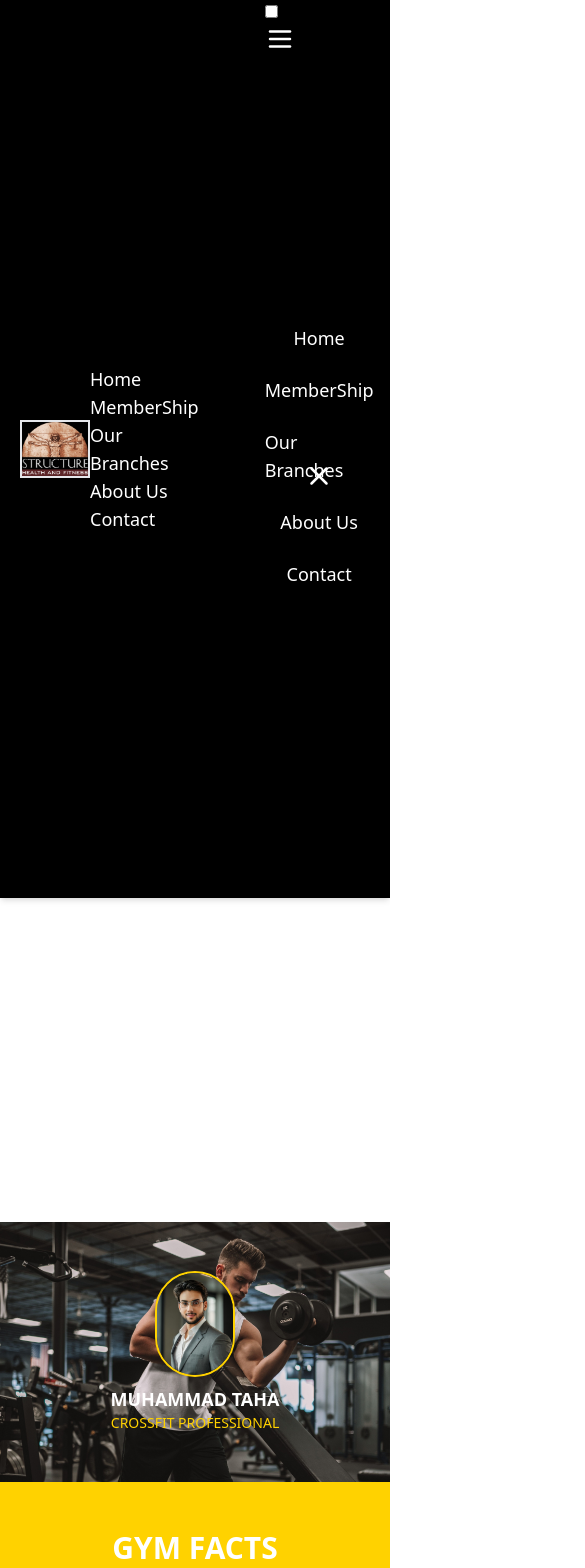
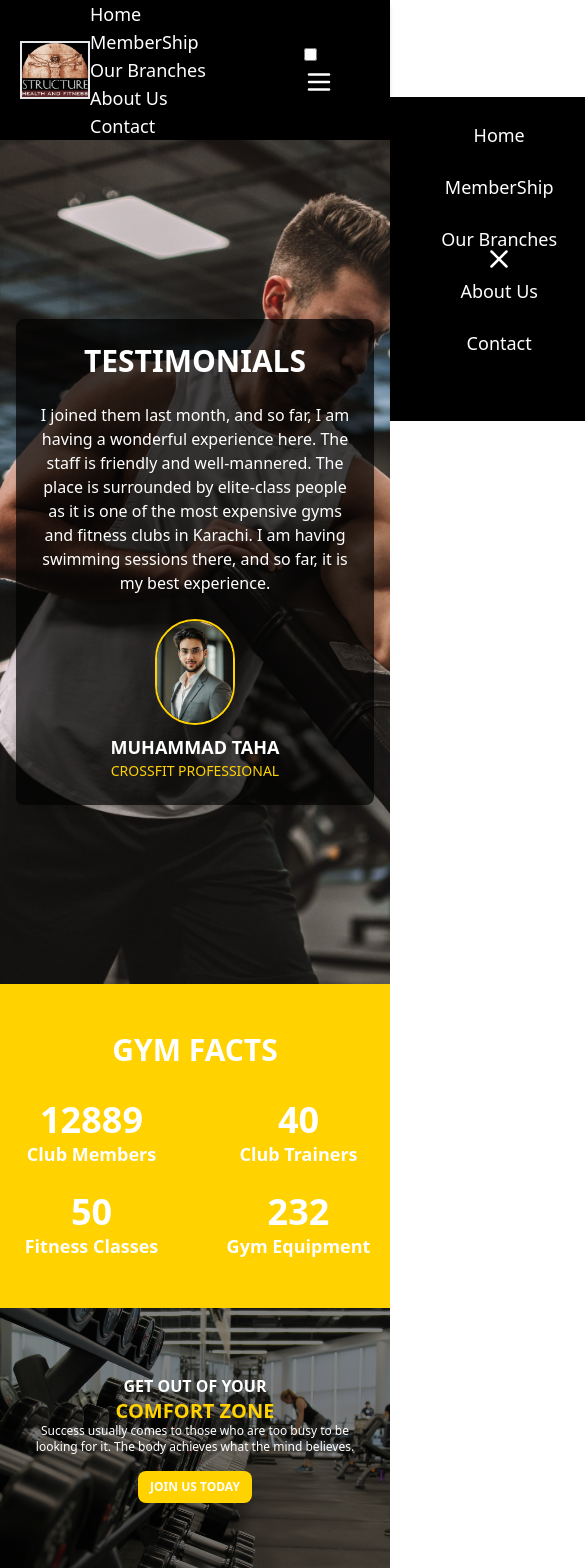
Before and after one commit to tahaawan123/gym-website, a Next.js app: page /GymReviews in a window 390 px wide. Shown: the top 1568 px of the page, 585 px wide, since content can reach past the window. Built offline with nearby package versions, Linux system fonts and the light colour scheme.

Commit message:
make Responsive Website

```diff
--- a/Components/Header.tsx
+++ b/Components/Header.tsx
@@ -5,7 +5,7 @@ import { Menu, X } from "lucide-react";
 
 const HeaderPage = () => {
   return (
-    <header className="fixed top-0 left-0 right-0 bg-black bg-opacity-90 backdrop-blur-lg text-white shadow-md z-50">
+    <header className="fixed top-0 left-0 right-0 bg-black bg-opacity-90 text-white shadow-md z-50">
       <nav className="flex items-center justify-between px-5 h-16 md:px-10">
         {/* Logo */}
         <Image
@@ -13,6 +13,7 @@ const HeaderPage = () => {
           alt="Logo"
           height={50}
           width={70}
+
           className="border-2 border-yellow-700"
         />
 
@@ -41,8 +42,8 @@ const HeaderPage = () => {
 
           {/* Mobile Menu */}
           <div
-            className="fixed top-0 left-0 w-full h-screen bg-black bg-opacity-90 text-white flex flex-col items-center justify-center space-y-6
-            transform scale-0 transition-transform peer-checked:scale-100"
+            className="absolute top-0 left-0 w-full h-screen bg-black bg-opacity-90 text-white flex flex-col items-center justify-center space-y-6
+            opacity-0 scale-95 transition-all duration-300 peer-checked:opacity-100 peer-checked:scale-100"
           >
             <label htmlFor="menu-toggle" className="absolute top-5 right-5 cursor-pointer">
               <X size={30} className="text-white" />
--- a/app/Form/page.tsx
+++ b/app/Form/page.tsx
@@ -3,65 +3,68 @@ import Image from "next/image";
 
 const FormPage = () => {
   return (
-    <div className="relative w-full h-screen">
+    <div className="relative w-full min-h-screen">
       {/* Background Image Full Height */}
+      <div className="absolute inset-0 w-full h-full">
         <Image
           src="/pic.jpg"
           alt="Gym Equipment"
           layout="fill"
           objectFit="cover"
-        className="absolute inset-0 w-full h-full"
+          className="w-full h-full"
+          priority
         />
+      </div>
 
       {/* Main Content Container */}
-      <div className="absolute inset-0 flex flex-col items-center justify-center px-4 sm:px-6 md:px-12 lg:px-20 text-white space-y-6 sm:space-y-10">
+      <div className="relative flex flex-col items-center justify-center px-4 sm:px-6 md:px-12 lg:px-20 text-white space-y-6 sm:space-y-10 py-10 md:py-16">
 
         {/* Text Section */}
-        <div className="w-full max-w-2xl text-center space-y-3 sm:space-y-4">
-          <p className="text-lg sm:text-2xl md:text-3xl font-bold border-l-4 sm:border-l-8 border-primary pl-3 sm:pl-4">
+        <div className="w-full max-w-lg text-center space-y-3 sm:space-y-4">
+          <p className="text-base sm:text-lg md:text-2xl font-bold border-l-4 sm:border-l-8 border-primary pl-3 sm:pl-4">
             WE ARE NOT LIKE ANY OTHER GYM IN PAKISTAN
           </p>
           <p className="text-xs sm:text-sm md:text-base leading-relaxed">
             Whether you want to get in shape with a personalized fitness training
             plan, break a sweat in a team environment, or reach peak athletic
-            performance, our group of expert fitness coaches and community members
-            are here to help you be your best self, every day.
+            performance, our expert fitness coaches and community members are here
+            to help you be your best self, every day.
           </p>
         </div>
 
         {/* Form Section */}
-        <div className="w-full max-w-xs sm:max-w-md bg-black bg-opacity-80 p-4 sm:p-6 md:p-8 rounded-lg">
-          <p className="bg-white text-black text-center text-base sm:text-lg md:text-xl font-bold p-2 sm:p-3 rounded">
+        <div className="w-full max-w-sm sm:max-w-md bg-black bg-opacity-80 p-5 sm:p-7 md:p-8 rounded-lg shadow-lg">
+          <p className="bg-white text-black text-center text-sm sm:text-lg md:text-xl font-bold p-2 sm:p-3 rounded">
             Special Trial Offer
           </p>
-          <p className="mt-2 text-xs sm:text-sm">
+          <p className="mt-2 text-xs sm:text-sm text-center">
             Sign up to begin your 3-day trial membership for only 3,000 PKR
           </p>
 
-          <form action="./form" className="mt-3 space-y-2 sm:space-y-3">
+          <form action="./form" className="mt-4 space-y-3 sm:space-y-4">
             <input
               type="text"
               placeholder="First Name"
-              className="w-full p-2 text-xs sm:text-sm rounded text-black"
+              className="w-full p-3 text-xs sm:text-sm rounded text-black"
             />
             <input
               type="text"
               placeholder="Last Name"
-              className="w-full p-2 text-xs sm:text-sm rounded text-black"
+              className="w-full p-3 text-xs sm:text-sm rounded text-black"
             />
             <input
               type="email"
               placeholder="Email"
-              className="w-full p-2 text-xs sm:text-sm rounded text-black"
+              className="w-full p-3 text-xs sm:text-sm rounded text-black"
             />
             <input
               type="tel"
               placeholder="Phone Number"
-              className="w-full p-2 text-xs sm:text-sm rounded text-black"
+              className="w-full p-3 text-xs sm:text-sm rounded text-black"
             />
             <button
               type="submit"
-              className="w-full bg-primary p-2 sm:p-3 hover:bg-yellow-600 rounded-lg text-xs sm:text-sm md:text-base font-semibold transition"
+              className="w-full bg-primary p-3 sm:p-4 hover:bg-yellow-600 rounded-lg text-xs sm:text-sm md:text-base font-semibold transition"
             >
               SUBMIT
             </button>
--- a/app/GymReviews/page.tsx
+++ b/app/GymReviews/page.tsx
@@ -4,30 +4,32 @@ import Image from "next/image";
 const ReviewsPage = () => {
   return (
     <div className="text-white">
-      {/* Testimonials Section */}
-      <div className="flex flex-col items-center text-center px-4 md:px-12 py-12">
-        <h1 className="text-3xl md:text-5xl font-bold mb-6">TESTIMONIALS</h1>
-        <p className="max-w-3xl text-base md:text-lg">
-          I Joined Them Last Month And So Far I Am Having A Wonderful Experience
-          Here. The Staff Is Friendly And Well Mannered. The Place Is Surrounded
-          By Elite-class People As It Is One Of The Most Expensive Gyms And
-          Fitness Clubs In Karachi. I Am Having Swimming Sessions There And So
-          Far It Is My Best Experience.
-        </p>
-      </div>
-
-      {/* Gym Image with Profile */}
-      <div className="relative w-full">
+       <div className="relative w-full min-h-screen flex flex-col items-center justify-center text-white px-4 md:px-12 py-12">
+      {/* Background Image */}
+      <div className="absolute inset-0 w-full h-full">
         <Image
           src="/image1.jpg"
           alt="Gym"
-          width={500}
-          height={500}
-          className="w-full h-auto"
+          layout="fill"
+          objectFit="cover"
+          className="w-full h-full"
+          priority
         />
+      </div>
 
-        {/* Profile Absolute Centered */}
-        <div className="absolute inset-0 flex flex-col items-center justify-center text-center">
+      {/* Overlay Section */}
+      <div className="relative flex flex-col items-center text-center bg-black bg-opacity-70 p-6 sm:p-10 rounded-lg shadow-lg max-w-3xl">
+        <h1 className="text-3xl md:text-5xl font-bold mb-6">TESTIMONIALS</h1>
+        <p className="text-base md:text-lg">
+          I joined them last month, and so far, I am having a wonderful experience
+          here. The staff is friendly and well-mannered. The place is surrounded
+          by elite-class people as it is one of the most expensive gyms and
+          fitness clubs in Karachi. I am having swimming sessions there, and so
+          far, it is my best experience.
+        </p>
+
+        {/* Profile Section */}
+        <div className="flex flex-col items-center mt-6">
           <Image
             src="/taha.jpg"
             alt="Muhammad Taha"
@@ -35,13 +37,11 @@ const ReviewsPage = () => {
             height={80}
             className="rounded-full border-2 border-primary"
           />
-          <h3 className="text-white text-lg font-semibold mt-2">
-            MUHAMMAD TAHA
-          </h3>
+          <h3 className="text-lg font-semibold mt-2">MUHAMMAD TAHA</h3>
           <p className="text-primary text-sm">CROSSFIT PROFESSIONAL</p>
         </div>
       </div>
-
+    </div>
       {/* Gym Facts Section */}
       <div className="bg-primary py-12 text-center">
         <h3 className="text-3xl md:text-5xl font-bold mb-8">GYM FACTS</h3>
```
Lines whose indentation alone changed are shown as unchanged.
